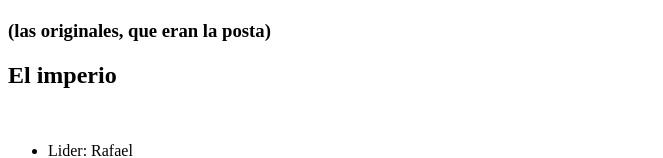
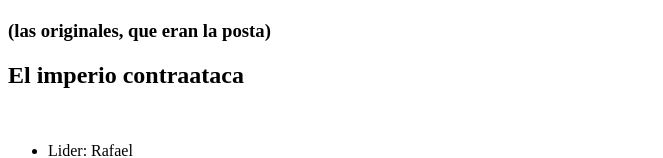
Before and after one commit to eber-cba/starWars, a plain HTML site: page index.html in a window 1280 px wide. Shown: the part 333-491 px from the top of the page, without its empty margins (0-663 px from the left). Drawn offline with Linux system fonts and the light colour scheme.

Commit message:
cambio h2

```diff
--- a/index.html
+++ b/index.html
@@ -14,7 +14,7 @@
 
     <h3>(las originales, que eran la posta)</h3>
 
-    <h2>El imperio</h2>
+    <h2>El imperio contraataca</h2>
     <br />
     <ul>
       <li>Lider: Rafael</li>
```
